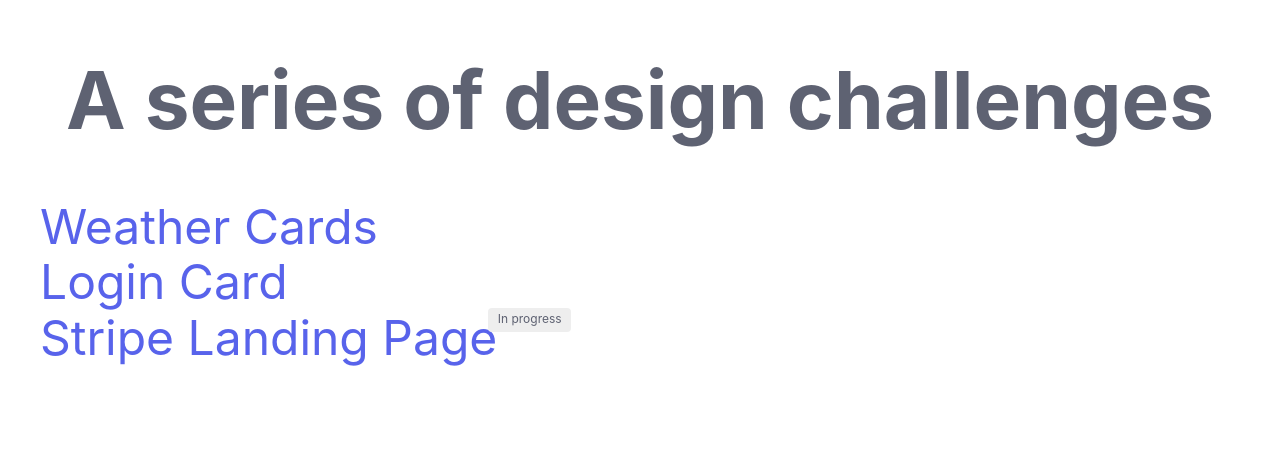
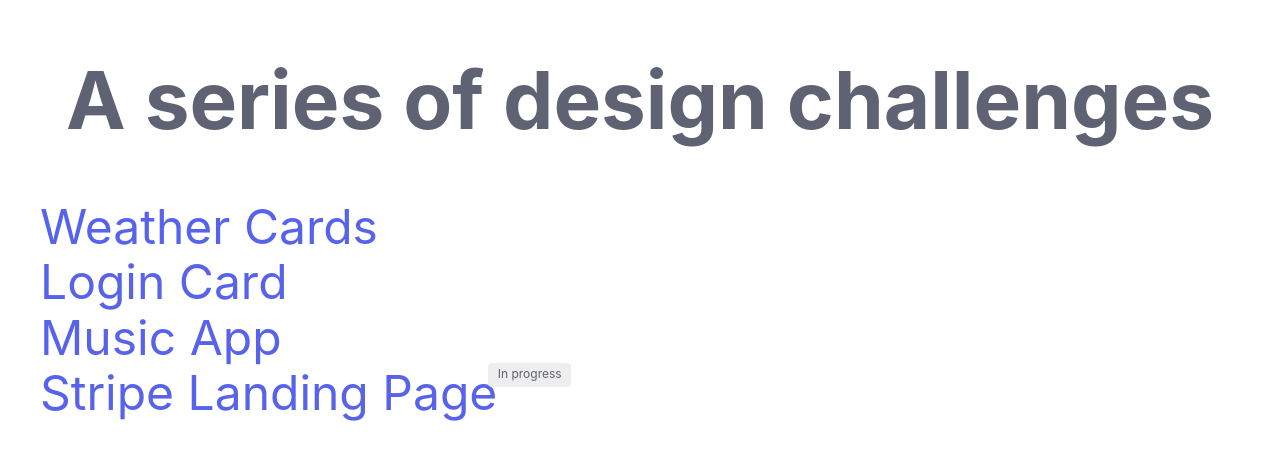
Before and after one commit to travispamaral/Ui-Challenges, a plain HTML site: page index.html in a window 1280 px wide. Drawn offline with nearby package versions, Linux system fonts and the light colour scheme.

Commit message:
add music app

```diff
--- a/index.html
+++ b/index.html
@@ -64,6 +64,7 @@
     <ul>
       <li><a href="weather-cards/index.html">Weather Cards</a></li>
       <li><a href="Login-card/index.html">Login Card</a></li>
+      <li><a href="https://xenodochial-raman-c98bbe.netlify.app/">Music App</a></li>
       <li><a href="stripe-landing-page/index.html">Stripe Landing Page <span class="badge">In progress</span></a></li>
     </ul>
   </main>
```
